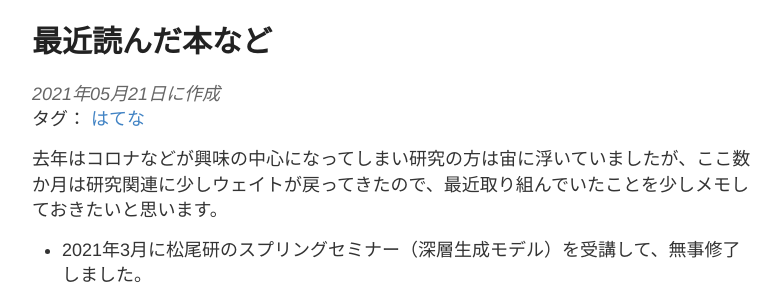
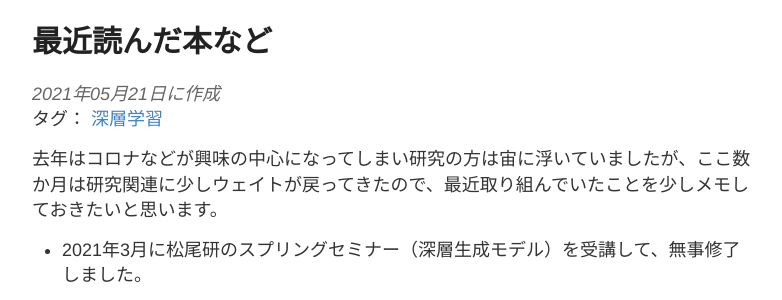
Before and after one commit to samacoba/samacoba.github.io, a Jekyll site: the page built from _posts/2021-05-21-books.md, in a window 1280 px wide and 900 px high. Shown: the part 145-445 px from the top of the window, without its empty margins (248-1030 px from the left). Built offline with Jekyll 4.4.1, drawn with Linux system fonts in a browser that asks for light colours.

Commit message:
タグ修正

```diff
--- a/_posts/2021-05-21-books.md
+++ b/_posts/2021-05-21-books.md
@@ -2,7 +2,7 @@
 layout: post
 title: 最近読んだ本など
 category: blog
-tags: はてな
+tags: 深層学習
 ---
 
 去年はコロナなどが興味の中心になってしまい研究の方は宙に浮いていましたが、ここ数か月は研究関連に少しウェイトが戻ってきたので、最近取り組んでいたことを少しメモしておきたいと思います。
```
